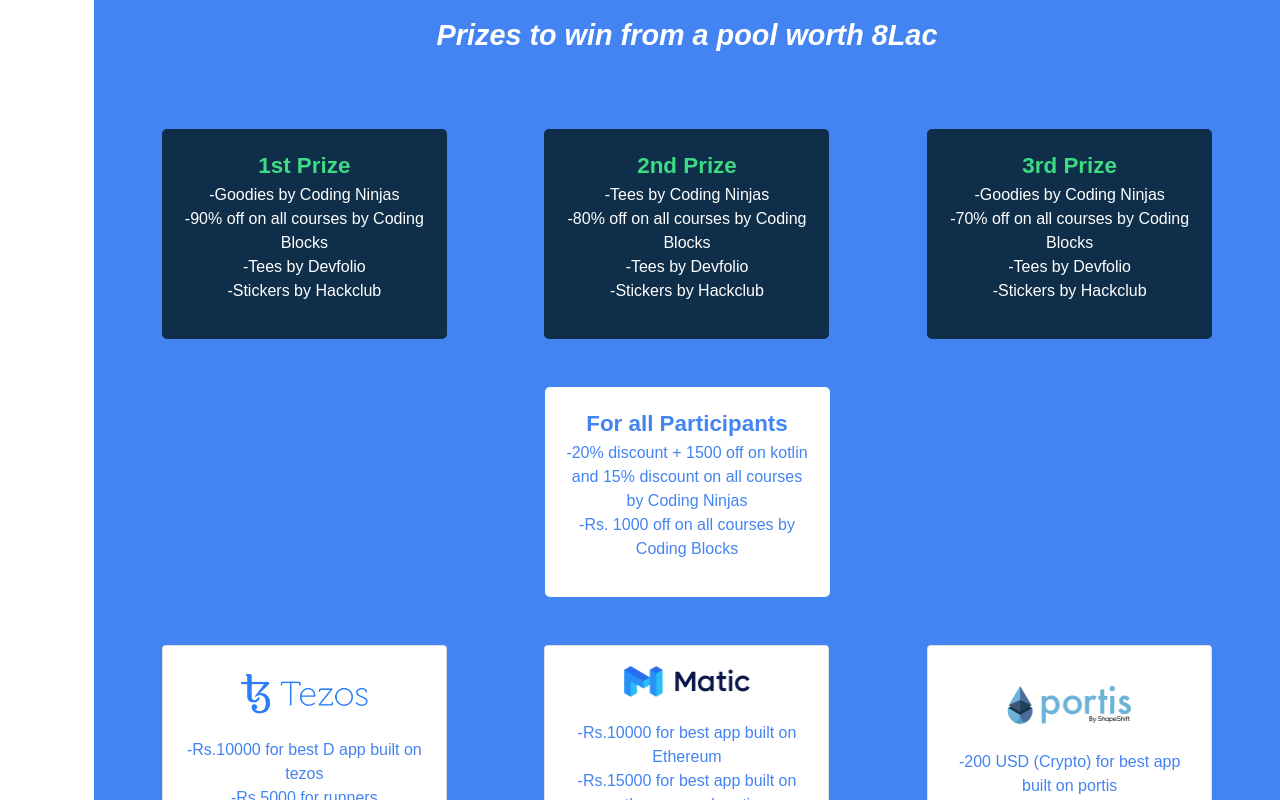
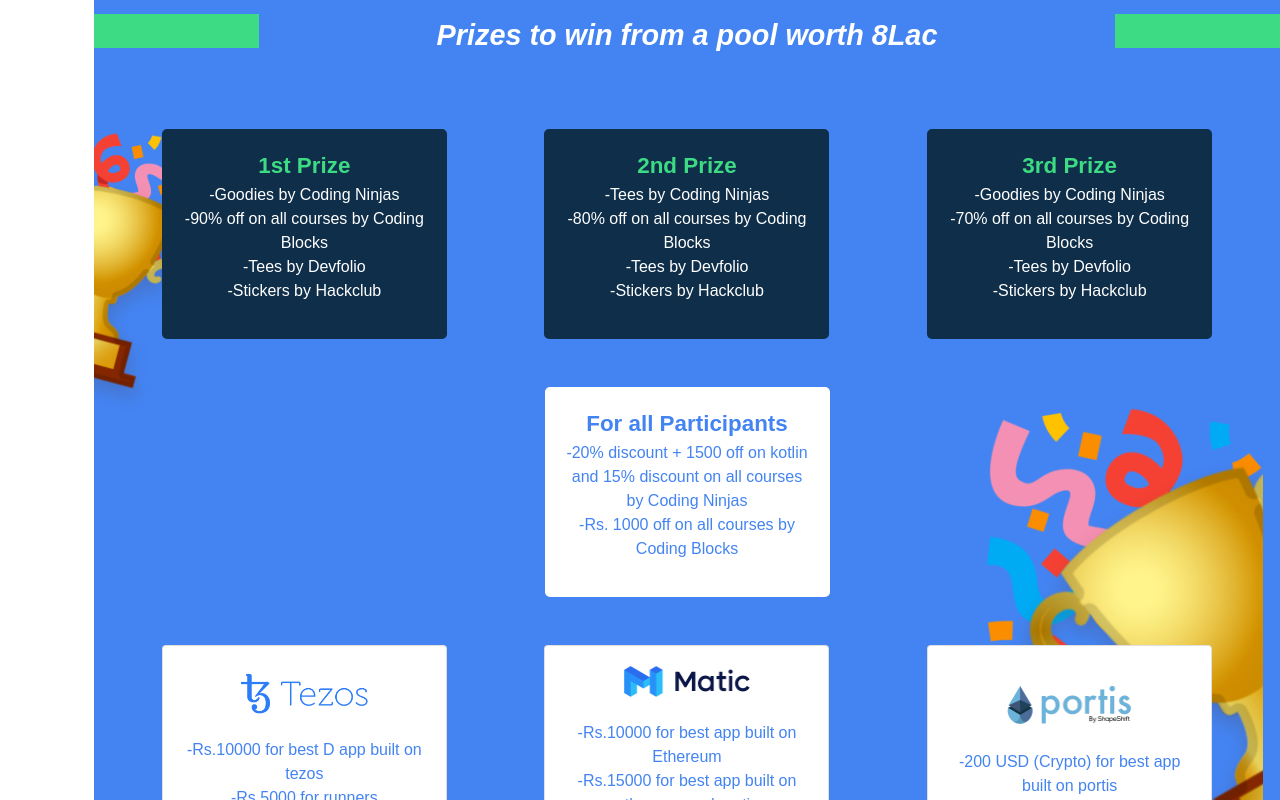
Before and after one commit to akashgp09/dsc-asjx, a Next.js app: page / in a window 1280 px wide. Shown: the part 5960-6760 px from the top of the page. Built offline with nearby package versions, Linux system fonts and the light colour scheme; a web font is replaced by a local one.

Commit message:
Prizes Section Changed

```diff
--- a/components/Prize/prizes.jsx
+++ b/components/Prize/prizes.jsx
@@ -7,8 +7,11 @@
           <span className={styles.half_background}>Prizes</span>
         </div>
         <div className={styles.prize_type_head}>
+          <img src="/images/Rectangle.svg" align="left" className={styles.r1} />
           Prizes to win from a pool worth 8Lac
+          <img src="/images/Rectangle.svg" align="right" className={styles.r2} />
         </div>
+        <img src="/images/small-trophy.svg" align="left" className={styles.smalltrophy}/>
         <div className="container text-center">
           <div className="row d-flex justify-content-around mt-5">
             <div
@@ -62,6 +65,7 @@
             </div>
           </div>
         </div>
+        <img src="/images/big-trophy.svg" className={styles.bigtrophy} align="right"/>
         <div className="container text-center">
           <div className="row justify-content-center ">
             <div
@@ -80,7 +84,6 @@
             </div>
           </div>
         </div>
-
         <div className="container text-center">
           <div className="row d-flex justify-content-around">
             <div
--- a/components/Prize/prizes.module.css
+++ b/components/Prize/prizes.module.css
@@ -13,6 +13,26 @@
   background-color: #4384f2;
   padding-bottom: 3.4rem;
   margin-left: 94px;
+}
+
+.r1{
+  vertical-align: top;
+}
+
+.r2{
+  flex:right;
+  vertical-align: bottom;
+}
+
+.smalltrophy{
+  position: absolute;
+}
+
+.bigtrophy{
+  margin-left: 854px;
+  margin-right: auto;
+  flex: right;
+  position: absolute;
 }
 
 .prize_img_wrapper {
@@ -101,6 +121,22 @@
   .prize_wrapper p {
     font-size: 0.9rem;
   }
+  .r1{
+    visibility: hidden;
+    display: none;
+  }
+  .r2{
+    visibility: hidden;
+    display: none;
+  }
+  .bigtrophy{
+    visibility: hidden;
+    display: none;
+  }
+  .smalltrophy{
+    visibility: hidden;
+    display: none;
+  }
 }
 @media only screen and (max-width: 768px) {
   .prize_label {
```
Also changed, not shown: public/images/Rectangle.svg (added).
